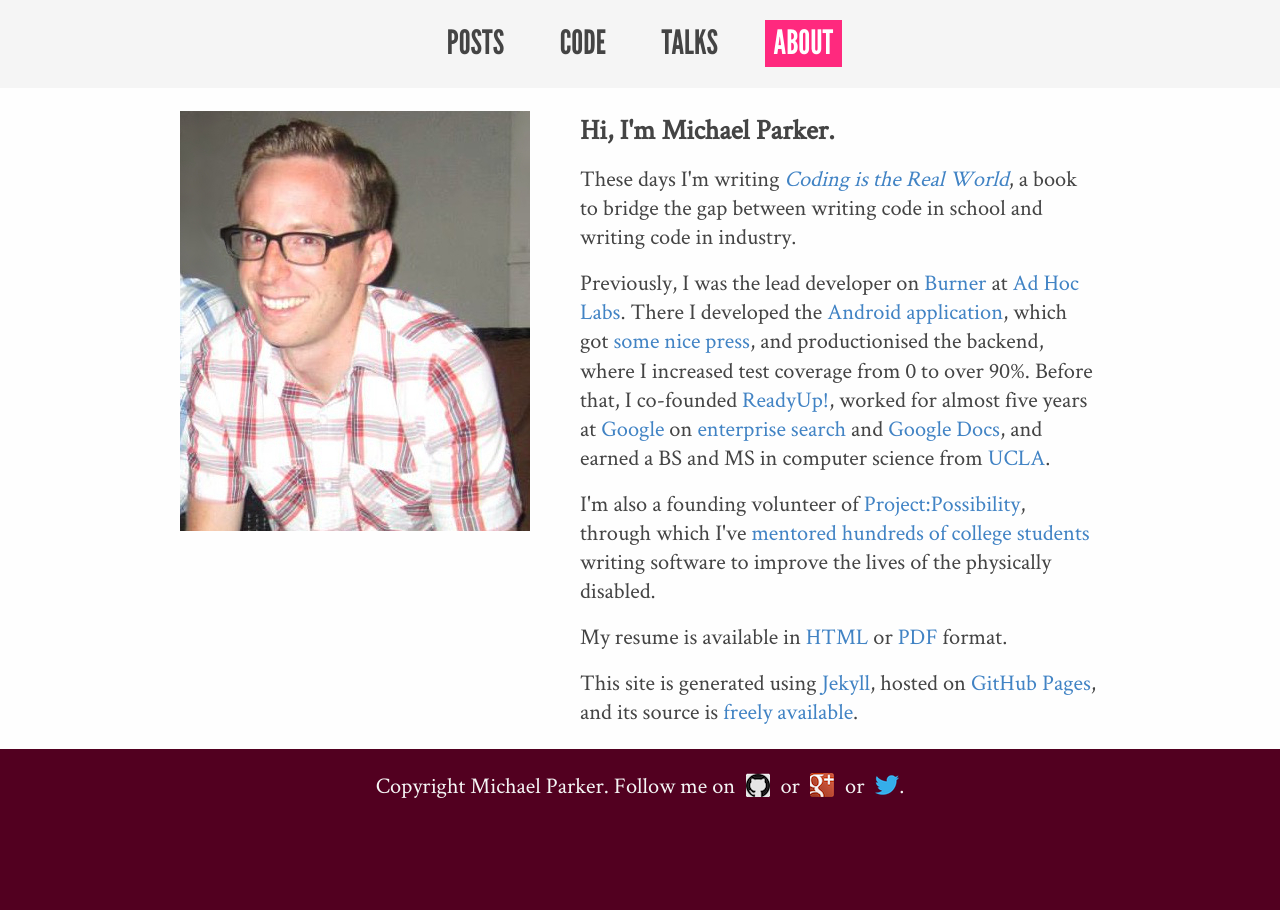
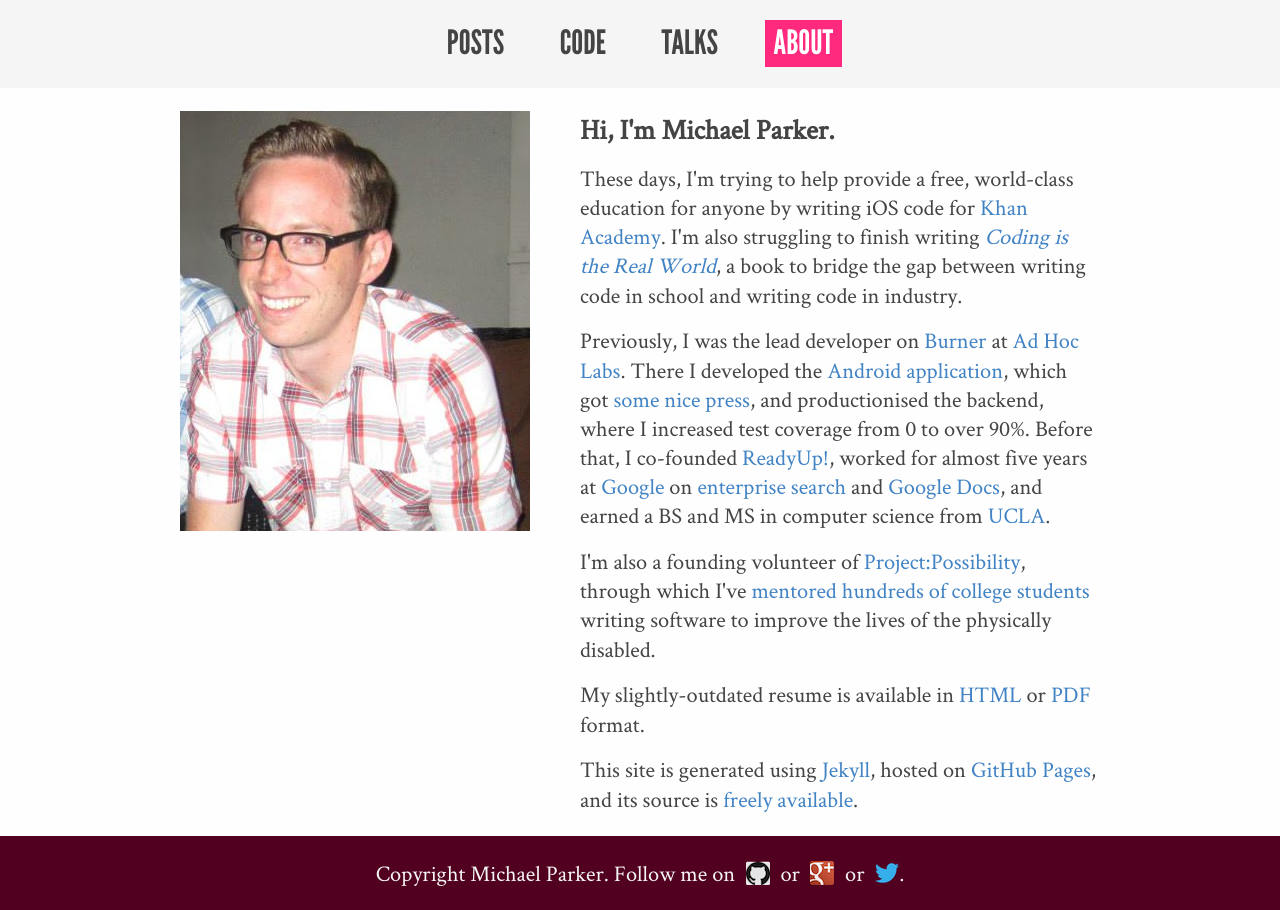
Before and after one commit to mgp/mgp.github.io, a Jekyll site: the page built from about.html, in a window 1280 px wide. Built offline with Jekyll 4.4.1, drawn with Linux system fonts in a browser that asks for light colours; Markdown is read by kramdown in place of the engine named in the settings.

Commit message:
Update bio on About page

```diff
--- a/about.html
+++ b/about.html
@@ -7,13 +7,13 @@
 <img src="/assets/images/me.jpg" />
 <div>
   <h2>Hi, I'm Michael Parker.</h2>
-  <p>These days I'm writing <a href="https://leanpub.com/coding-in-the-real-world"><em>Coding is the Real World</em></a>, a book to bridge the gap between writing code in school and writing code in industry.</p>
+  <p>These days, I'm trying to help provide a free, world-class education for anyone by writing iOS code for <a href="https://www.khanacademy.org/">Khan Academy</a>. I'm also struggling to finish writing <a href="https://leanpub.com/coding-in-the-real-world"><em>Coding is the Real World</em></a>, a book to bridge the gap between writing code in school and writing code in industry.</p>
 
   <p>Previously, I was the lead developer on <a href="http://burnerapp.com/">Burner</a> at <a href="http://adhoclabs.co/">Ad Hoc Labs</a>. There I developed the <a href="https://play.google.com/store/apps/details?id=com.adhoclabs.burner">Android application</a>, which got <a href="http://arstechnica.com/gadgets/2013/04/get-a-disposable-number-for-android-with-the-new-burner-app/">some</a> <a href="http://gizmodo.com/5994268/burner-the-single+serving-phone-number-app-is-now-for-android">nice<a> <a href="http://lifehacker.com/5994262/burner-brings-disposable-phone-numbers-to-android-for-private-calls-texts-and-more">press</a>, and productionised the backend, where I increased test coverage from 0 to over 90%. Before that, I co-founded <a href="http://www.readyupapp.com/">ReadyUp!</a>, worked for almost five years at <a href="https://www.google.com/">Google</a> on <a href="http://www.google.com/enterprise/search/">enterprise search</a> and <a href="https://docs.google.com/">Google Docs</a>, and earned a BS and MS in computer science from <a href="http://www.ucla.edu/">UCLA</a>.</p>
 
   <p>I'm also a founding volunteer of <a href="http://www.projectpossibility.org/">Project:Possibility</a>, through which I've <a href="http://www.nytimes.com/2008/12/18/business/smallbusiness/18edge.html">mentored hundreds of college students</a> writing software to improve the lives of the physically disabled.</p>
 
-  <p>My resume is available in <a href="/resume.html">HTML</a> or <a href="/resume.pdf">PDF</a> format.</p>
+  <p>My slightly-outdated resume is available in <a href="/resume.html">HTML</a> or <a href="/resume.pdf">PDF</a> format.</p>
 
   <p>This site is generated using <a href="http://jekyllrb.com/">Jekyll</a>, hosted on <a href="http://pages.github.com/">GitHub Pages</a>, and its source is <a href="https://github.com/mgp/mgp.github.io">freely available</a>.</p>
 </div>
```
